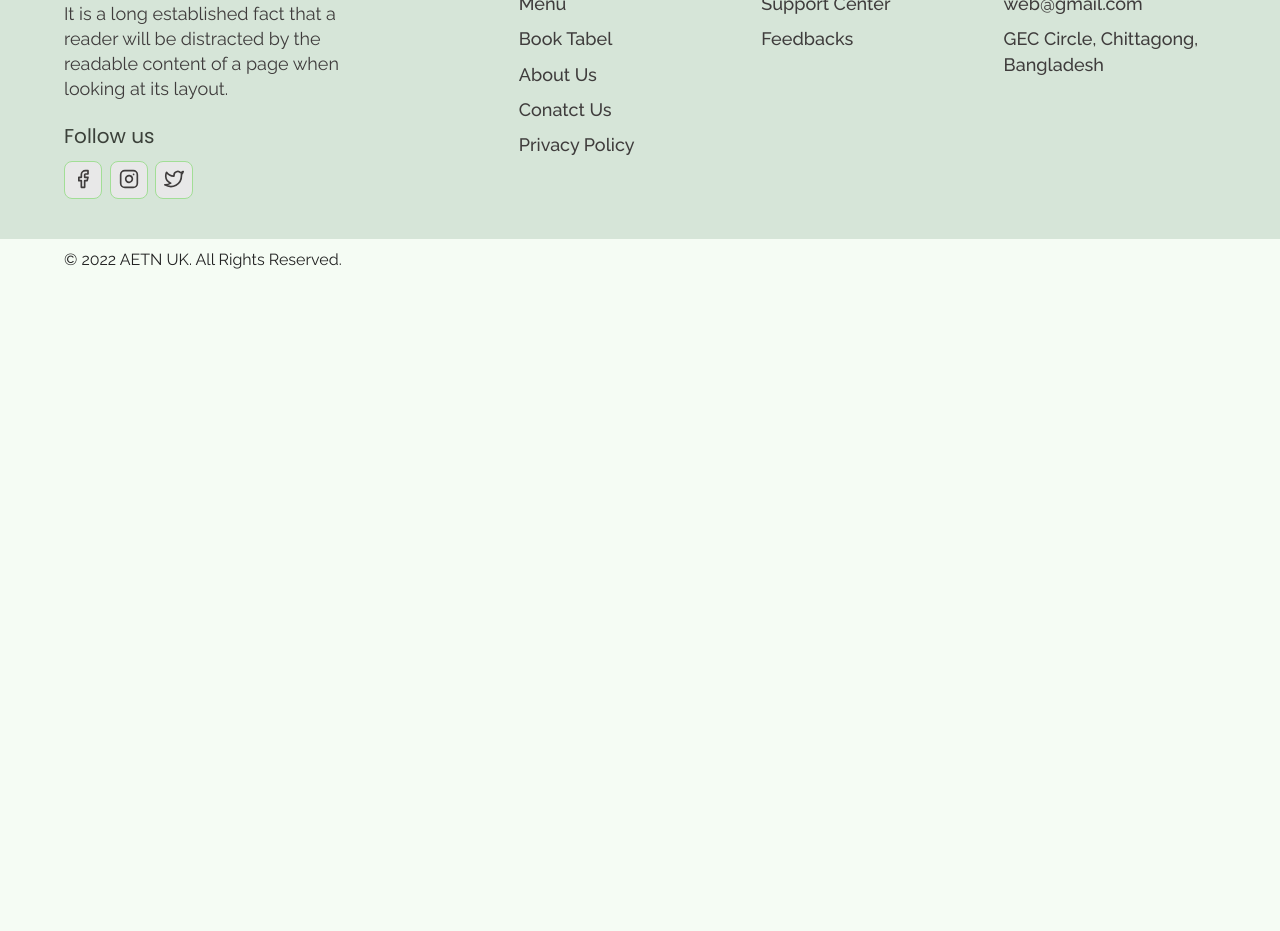
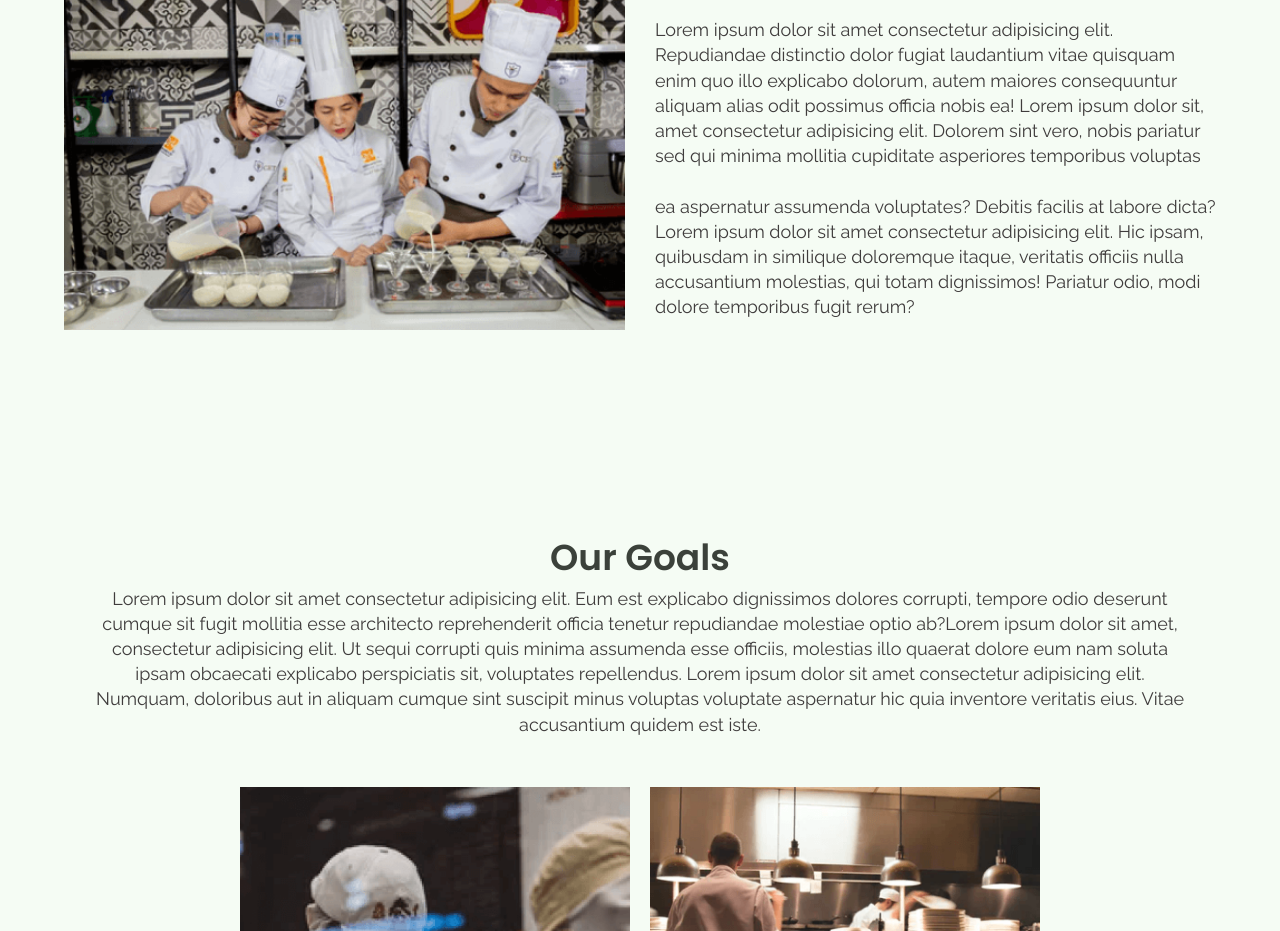
Before and after one commit to yegiii/RestaurantWebsite, a website: page about.html in a window 1280 px wide. Shown: the part 260-1191 px from the top of the page. Before the commit the page ends 800 px from the top, so only its background shows below. Drawn offline with nearby package versions, Linux system fonts and the light colour scheme.

Commit message:
about page completed

```diff
--- /dev/null
+++ b/about.css
@@ -0,0 +1,80 @@
+/* our story styles */
+.ourStory__wrapper {
+  display: flex;
+  flex-direction: column;
+  gap: 2rem;
+}
+.ourStory__title,
+.ourGoals__title {
+  font-size: 1.8rem;
+  font-weight: 600;
+  color: var(--black-1);
+  margin-bottom: 1rem;
+}
+.ourStory__subtitle {
+  font-size: 1.4rem;
+  font-weight: 600;
+  color: var(--black-1);
+  margin-bottom: 2rem;
+}
+.ourStory__text,
+.ourGoals__text {
+  font-size: 1.4rem;
+  line-height: 1.4em;
+  color: var(--black-2);
+  margin-bottom: 2rem;
+}
+@media (min-width: 768px) {
+  .ourStory__wrapper {
+    flex-direction: row;
+    gap: 3rem;
+  }
+  .ourStory__img,
+  .ourStory__info {
+    flex: 1;
+  }
+  .ourStory__title,
+  .ourGoals__title {
+    font-size: 3.6rem;
+  }
+  .ourStory__subtitle {
+    font-size: 1.8rem;
+  }
+  .ourStory__text,
+  .ourGoals__text {
+    font-size: 1.8rem;
+    max-width: 800px;
+  }
+}
+
+/* our goals style */
+.ourGouls__info {
+  text-align: left;
+  margin-bottom: 5rem;
+}
+.ourGoals__imgs__wrapper img {
+  object-fit: cover;
+}
+.ourGoals__imgs__wrapper {
+  max-width: 800px;
+  margin: 0 auto;
+  display: grid;
+  grid-template-columns: 1fr 1fr;
+  grid-template-rows: 1fr 1fr;
+  gap: 1rem;
+}
+.ourGoals__img1 {
+  grid-row: 1 / span 2;
+}
+@media (min-width: 768px) {
+  .ourGouls__info {
+    text-align: center;
+  }
+  .ourGoals__imgs__wrapper {
+    gap: 2rem;
+  }
+  .ourGoals__text {
+    margin: 0 auto;
+    max-width: 1100px;
+  }
+}
--- a/about.html
+++ b/about.html
@@ -8,11 +8,12 @@
     <link rel="stylesheet" href="./reset.css" />
     <link rel="stylesheet" href="./globalStyles.css" />
     <link rel="stylesheet" href="./components.css" />
+    <link rel="stylesheet" href="./about.css" />
     <!-- aos CSS -->
     <link rel="stylesheet" href="https://unpkg.com/aos@next/dist/aos.css" />
   </head>
   <body>
-    <!-- Nav Section -->
+    <!--* Nav Section -->
     <div class="nav">
       <div class="container">
         <div class="nav__wrapper">
@@ -71,9 +72,72 @@
         </div>
       </div>
     </div>
-    <h1>This is About page!</h1>
+    <!--* End Nav Section -->
+    <!--* Our Story -->
+    <section id="ourStory">
+      <div class="container">
+        <div class="ourStory__wrapper" data-aos="fade-up">
+          <div class="ourStory__img">
+            <img src="./images/ourStoryImg.png" alt="" />
+          </div>
+          <div class="ourStory__info">
+            <h3 class="ourStory__title">Our Story</h3>
+            <p class="ourStory__subtitle">dolor sit amet consecteturd</p>
+            <p class="ourStory__text">
+              Lorem ipsum dolor sit amet consectetur adipisicing elit.
+              Repudiandae distinctio dolor fugiat laudantium vitae quisquam enim
+              quo illo explicabo dolorum, autem maiores consequuntur aliquam
+              alias odit possimus officia nobis ea! Lorem ipsum dolor sit, amet
+              consectetur adipisicing elit. Dolorem sint vero, nobis pariatur
+              sed qui minima mollitia cupiditate asperiores temporibus voluptas
+              <br /><br />
+              ea aspernatur assumenda voluptates? Debitis facilis at labore
+              dicta?Lorem ipsum dolor sit amet consectetur adipisicing elit. Hic
+              ipsam, quibusdam in similique doloremque itaque, veritatis
+              officiis nulla accusantium molestias, qui totam dignissimos!
+              Pariatur odio, modi dolore temporibus fugit rerum?
+            </p>
+          </div>
+        </div>
+      </div>
+    </section>
+    <!--* End Our Story -->
 
-    <!-- Footer -->
+    <!--* our Goals  -->
+    <section id="ourGoals" data-aos="fade-down">
+      <div class="container">
+        <div class="ourGouls__info">
+          <h3 class="ourGoals__title">Our Goals</h3>
+          <p class="ourGoals__text">
+            Lorem ipsum dolor sit amet consectetur adipisicing elit. Eum est
+            explicabo dignissimos dolores corrupti, tempore odio deserunt cumque
+            sit fugit mollitia esse architecto reprehenderit officia tenetur
+            repudiandae molestiae optio ab?Lorem ipsum dolor sit amet,
+            consectetur adipisicing elit. Ut sequi corrupti quis minima
+            assumenda esse officiis, molestias illo quaerat dolore eum nam
+            soluta ipsam obcaecati explicabo perspiciatis sit, voluptates
+            repellendus. Lorem ipsum dolor sit amet consectetur adipisicing
+            elit. Numquam, doloribus aut in aliquam cumque sint suscipit minus
+            voluptas voluptate aspernatur hic quia inventore veritatis eius.
+            Vitae accusantium quidem est iste.
+          </p>
+        </div>
+        <div class="ourGoals__imgs__wrapper">
+          <div class="ourGoals__img1">
+            <img src="./images/ourGoals_img1.png" alt="" />
+          </div>
+          <div class="ourGoals__img2">
+            <img src="./images/ourGoals_img2.png" alt="" />
+          </div>
+          <div class="ourGoals__img3">
+            <img src="./images/ourGoals_img3.png" alt="" />
+          </div>
+        </div>
+      </div>
+    </section>
+    <!--* End our Goals  -->
+
+    <!--* Footer -->
     <footer>
       <div class="container">
         <div class="footer__wrapper">
@@ -210,8 +274,8 @@
         <p class="copyright__text">© 2022 AETN UK. All Rights Reserved.</p>
       </div>
     </div>
+    <!--* End Footer -->
 
-    <!-- End Footer -->
     <!-- aos Script -->
     <script src="https://unpkg.com/aos@next/dist/aos.js"></script>
     <!-- costum Js script -->
```
